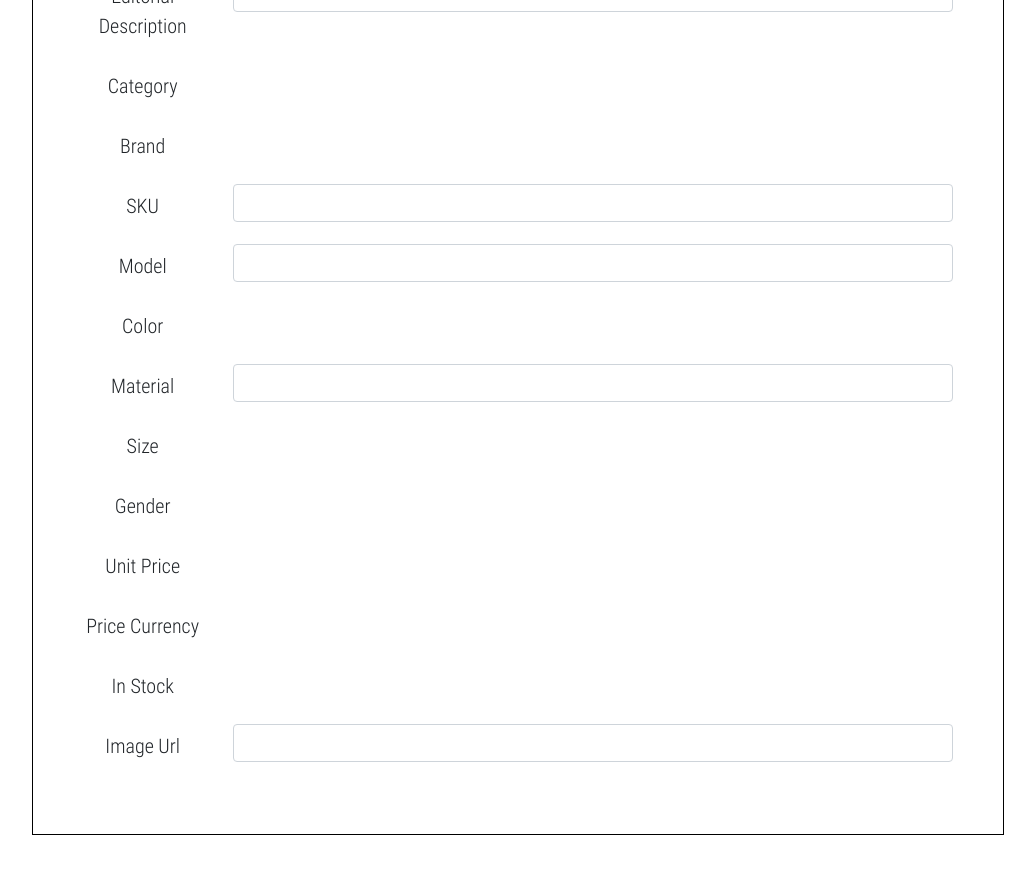
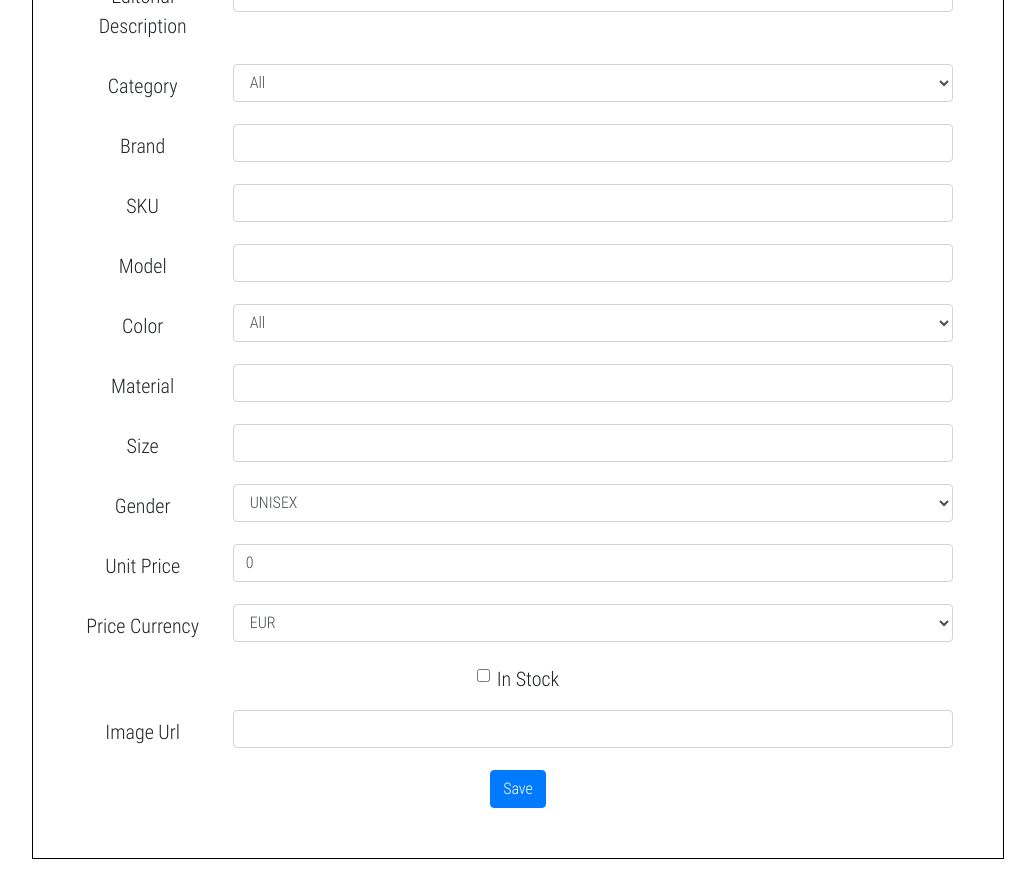
Before and after one commit to CoffeeeBean/MyLuxuryShop, a React (Create React App) app: page /create in a window 1280 px wide. Shown: the part 460-1351 px from the top of the page, without its empty margins (122-1157 px from the left). Before the commit the page ends 1327 px from the top, so only its background shows below. Built offline with nearby package versions, Linux system fonts and the light colour scheme.

Commit message:
WIP insert product page

```diff
--- /dev/null
+++ b/src/data/categories.js
@@ -0,0 +1,10 @@
+const CATEGORIES = [
+  { id: 0, name: "All" },
+  { id: 1, name: "Bags" },
+  { id: 2, name: "Clothing" },
+  { id: 3, name: "Shoes" },
+  { id: 4, name: "Accessories" },
+];
+
+//share with the rest of the codebase
+export default CATEGORIES;
--- /dev/null
+++ b/src/data/colors.js
@@ -0,0 +1,14 @@
+const COLORS = [
+  { id: 0, name: "All" },
+  { id: 1, name: "Blue" },
+  { id: 2, name: "White" },
+  { id: 3, name: "Brow" },
+  { id: 4, name: "Green" },
+  { id: 5, name: "Gold" },
+  { id: 6, name: "Gray" },
+  { id: 7, name: "Animal Print" },
+  { id: 8, name: "Black" },
+];
+
+//share with the rest of the codebase
+export default COLORS;
--- /dev/null
+++ b/src/data/currencies.js
@@ -0,0 +1,8 @@
+const CURRENCIES = [
+  { id: 1, name: "EUR" },
+  { id: 2, name: "GBP" },
+  { id: 3, name: "USD" },
+];
+
+//share with the rest of the codebase
+export default CURRENCIES;
--- /dev/null
+++ b/src/data/genders.js
@@ -0,0 +1,8 @@
+const GENDERS = [
+  { id: 0, name: "UNISEX" },
+  { id: 1, name: "WOMEN" },
+  { id: 2, name: "MEN" },
+];
+
+//share with the rest of the codebase
+export default GENDERS;
--- a/src/pages/CreateProduct.jsx
+++ b/src/pages/CreateProduct.jsx
@@ -2,8 +2,51 @@ import Form from "react-bootstrap/Form";
 import Button from "react-bootstrap/Button";
 import Row from "react-bootstrap/Row";
 import Col from "react-bootstrap/Col";
+import CATEGORIES from "../data/categories";
+import GENDERS from "../data/genders";
+import COLORS from "../data/colors";
+import CURRENCIES from "../data/currencies";
+import { useState } from "react";
+import axios from "axios";
+
+const emptyNewProduct = {
+  id: "",
+  shortDescription: "",
+  editorDescription: "",
+  category: "",
+  brand: "",
+  sku: "",
+  variant: {
+    model: "",
+    color: "",
+    materials: [
+      {
+        description: "",
+      },
+    ],
+    size: "",
+    gender: "",
+  },
+  unitPrice: 0,
+  priceCurrency: "",
+  inStock: false,
+  imageUrl: "",
+};
 
 export default function CreateProduct() {
+  const [newProduct, setNewProduct] = useState(emptyNewProduct);
+
+  const submit = (e) => {
+    e.preventDefault();
+    console.log({ newProduct });
+    axios
+      .post(`http://localhost:8080/product/add`, { ...newProduct })
+      .then((res) => {
+        console.log(res);
+        console.log(res.data);
+      });
+  };
+
   return (
     <div>
       <h2>Create Product</h2>
@@ -14,15 +57,32 @@ export default function CreateProduct() {
               Id
             </Form.Label>
             <Col sm="10">
-              <Form.Control type="text" id="productId" />
+              <Form.Control
+                type="text"
+                id="productId"
+                value={newProduct.id}
+                onChange={(e) =>
+                  setNewProduct({ ...newProduct, id: e.target.value })
+                }
+              />
             </Col>
           </Form.Group>
           <Form.Group as={Row}>
             <Form.Label column sm="2" htmlFor="productShortDescription">
-              Short Description "
+              Short Description
             </Form.Label>
             <Col sm="10">
-              <Form.Control type="text" id="productShortDescription" />
+              <Form.Control
+                type="text"
+                id="productShortDescription"
+                value={newProduct.shortDescription}
+                onChange={(e) =>
+                  setNewProduct({
+                    ...newProduct,
+                    shortDescription: e.target.value,
+                  })
+                }
+              />
             </Col>
           </Form.Group>
           <Form.Group as={Row}>
@@ -30,25 +90,65 @@ export default function CreateProduct() {
               Editorial Description
             </Form.Label>
             <Col sm="10">
-              <Form.Control type="text" id="productEditorialDescriprion" />
+              <Form.Control
+                type="text"
+                id="productEditorialDescriprion"
+                value={newProduct.editorDescription}
+                onChange={(e) =>
+                  setNewProduct({
+                    ...newProduct,
+                    editorDescription: e.target.value,
+                  })
+                }
+              />
             </Col>
           </Form.Group>
           <Form.Group as={Row}>
             <Form.Label column sm="2">
               Category
             </Form.Label>
+            <Col sm="10">
+              <Form.Control
+                as="select"
+                value={newProduct.category}
+                onChange={(e) =>
+                  setNewProduct({ ...newProduct, category: e.target.value })
+                }
+              >
+                {CATEGORIES.map((category) => (
+                  <option key={category.id}>{category.name}</option>
+                ))}
+              </Form.Control>
+            </Col>
           </Form.Group>
           <Form.Group as={Row}>
-            <Form.Label column sm="2">
+            <Form.Label htmlFor="productBrand" column sm="2">
               Brand
             </Form.Label>
+            <Col sm="10">
+              <Form.Control
+                type="text"
+                id="productBrand"
+                value={newProduct.brand}
+                onChange={(e) =>
+                  setNewProduct({ ...newProduct, brand: e.target.value })
+                }
+              />
+            </Col>
           </Form.Group>
           <Form.Group as={Row}>
             <Form.Label column sm="2" htmlFor="productSku">
               SKU
             </Form.Label>
             <Col sm="10">
-              <Form.Control type="text" id="productSku" />
+              <Form.Control
+                type="text"
+                id="productSku"
+                value={newProduct.sku}
+                onChange={(e) =>
+                  setNewProduct({ ...newProduct, sku: e.target.value })
+                }
+              />
             </Col>
           </Form.Group>
           <Form.Group as={Row}>
@@ -63,6 +163,13 @@ export default function CreateProduct() {
             <Form.Label column sm="2">
               Color
             </Form.Label>
+            <Col sm="10">
+              <Form.Control as="select">
+                {COLORS.map((color) => (
+                  <option key={color.id}>{color.name}</option>
+                ))}
+              </Form.Control>
+            </Col>
           </Form.Group>
           <Form.Group as={Row}>
             <Form.Label column sm="2" htmlFor="productMaterial">
@@ -73,39 +180,90 @@ export default function CreateProduct() {
             </Col>
           </Form.Group>
           <Form.Group as={Row}>
-            <Form.Label column sm="2">
+            <Form.Label forhtml="productSize" column sm="2">
               Size
             </Form.Label>
+            <Col sm="10">
+              <Form.Control type="text" id="productSize" />
+            </Col>
           </Form.Group>
           <Form.Group as={Row}>
             <Form.Label column sm="2">
               Gender
             </Form.Label>
+            <Col sm="10">
+              <Form.Control as="select">
+                {GENDERS.map((gender) => (
+                  <option key={gender.id}>{gender.name}</option>
+                ))}
+              </Form.Control>
+            </Col>
           </Form.Group>
           <Form.Group as={Row}>
-            <Form.Label column sm="2">
+            <Form.Label htmlFor="productUnitPrice" column sm="2">
               Unit Price
             </Form.Label>
+            <Col sm="10">
+              <Form.Control
+                type="text"
+                id="productUnitPrice"
+                value={newProduct.unitPrice}
+                onChange={(e) =>
+                  setNewProduct({ ...newProduct, unitPrice: e.target.value })
+                }
+              />
+            </Col>
           </Form.Group>
           <Form.Group as={Row}>
             <Form.Label column sm="2">
               Price Currency
             </Form.Label>
+            <Col sm="10">
+              <Form.Control
+                as="select"
+                value={newProduct.priceCurrency}
+                onChange={(e) =>
+                  setNewProduct({
+                    ...newProduct,
+                    priceCurrency: e.target.value,
+                  })
+                }
+              >
+                {CURRENCIES.map((currency) => (
+                  <option key={currency.id}>{currency.name}</option>
+                ))}
+              </Form.Control>
+            </Col>
           </Form.Group>
-          <Form.Group as={Row}>
-            <Form.Label column sm="2">
-              In Stock
-            </Form.Label>
+          <Form.Group>
+            <Form.Check
+              type="checkbox"
+              label="In Stock"
+              value={newProduct.inStock}
+              onChange={(e) =>
+                setNewProduct({ ...newProduct, inStock: e.target.checked })
+              }
+            />
           </Form.Group>
           <Form.Group as={Row}>
             <Form.Label column sm="2" htmlFor="productImageUrl">
               Image Url
             </Form.Label>
             <Col sm="10">
-              <Form.Control type="text" id="productImageUrl" />
+              <Form.Control
+                type="text"
+                id="productImageUrl"
+                value={newProduct.imageUrl}
+                onChange={(e) =>
+                  setNewProduct({ ...newProduct, imageUrl: e.target.value })
+                }
+              />
             </Col>
           </Form.Group>
         </Form>
+        <Button variant="primary" type="submit" onClick={submit}>
+          Save
+        </Button>
       </div>
     </div>
   );
--- a/src/pages/SearchForm.jsx
+++ b/src/pages/SearchForm.jsx
@@ -1,12 +1,7 @@
 import { ButtonGroup } from "react-bootstrap";
 import Form from "react-bootstrap/Form";
+import CATEGORIES from "../data/categories";
 
-const CATEGORIES = [
-  { id: 0, name: "All" },
-  { id: 1, name: "Bags" },
-  { id: 2, name: "Clothing" },
-  { id: 3, name: "Shoes" },
-];
 export default function SearchForm() {
   return (
     <Form>
```
Also changed, not shown: 1 other file (tests, documents, lock files or other folders).
